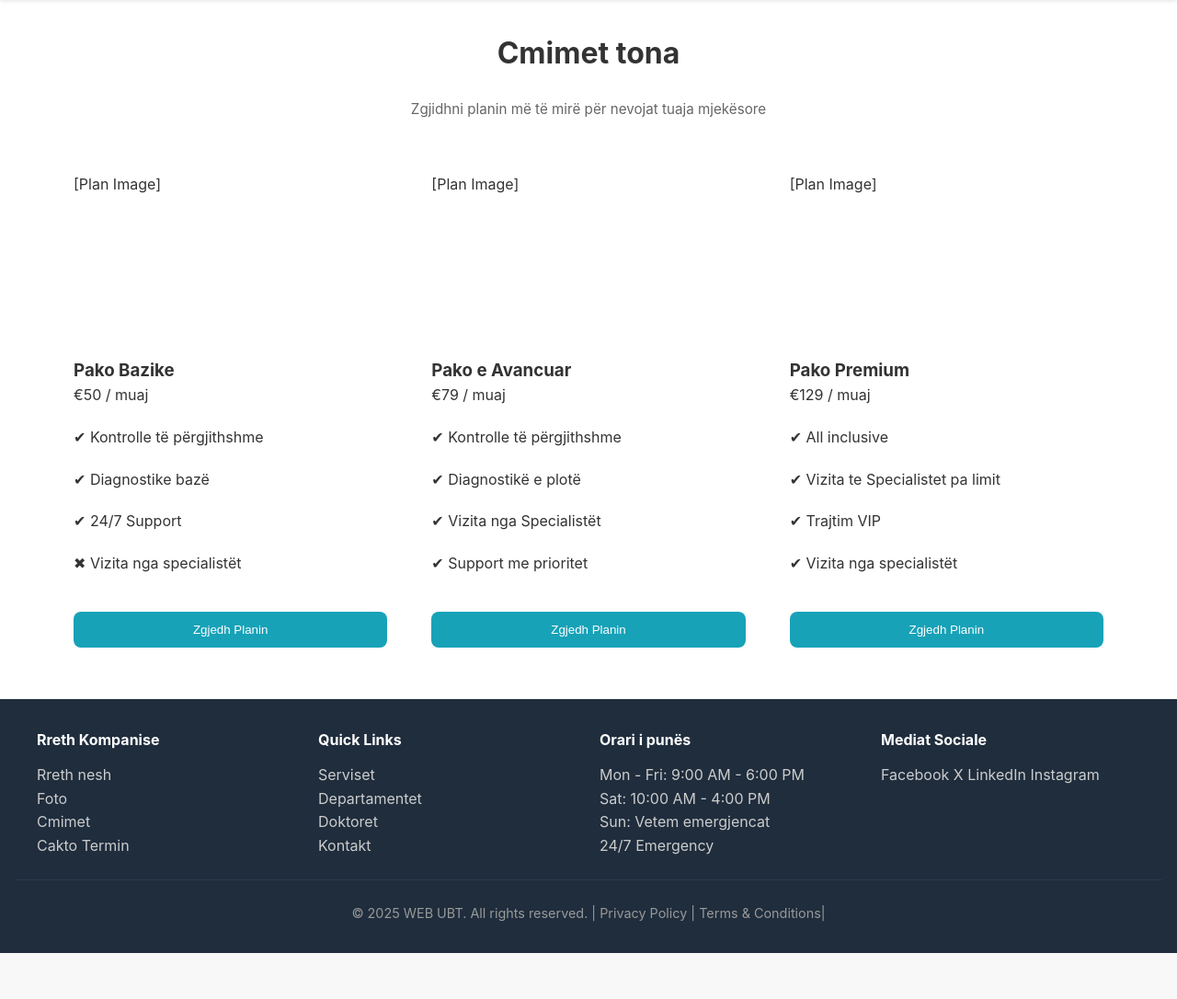
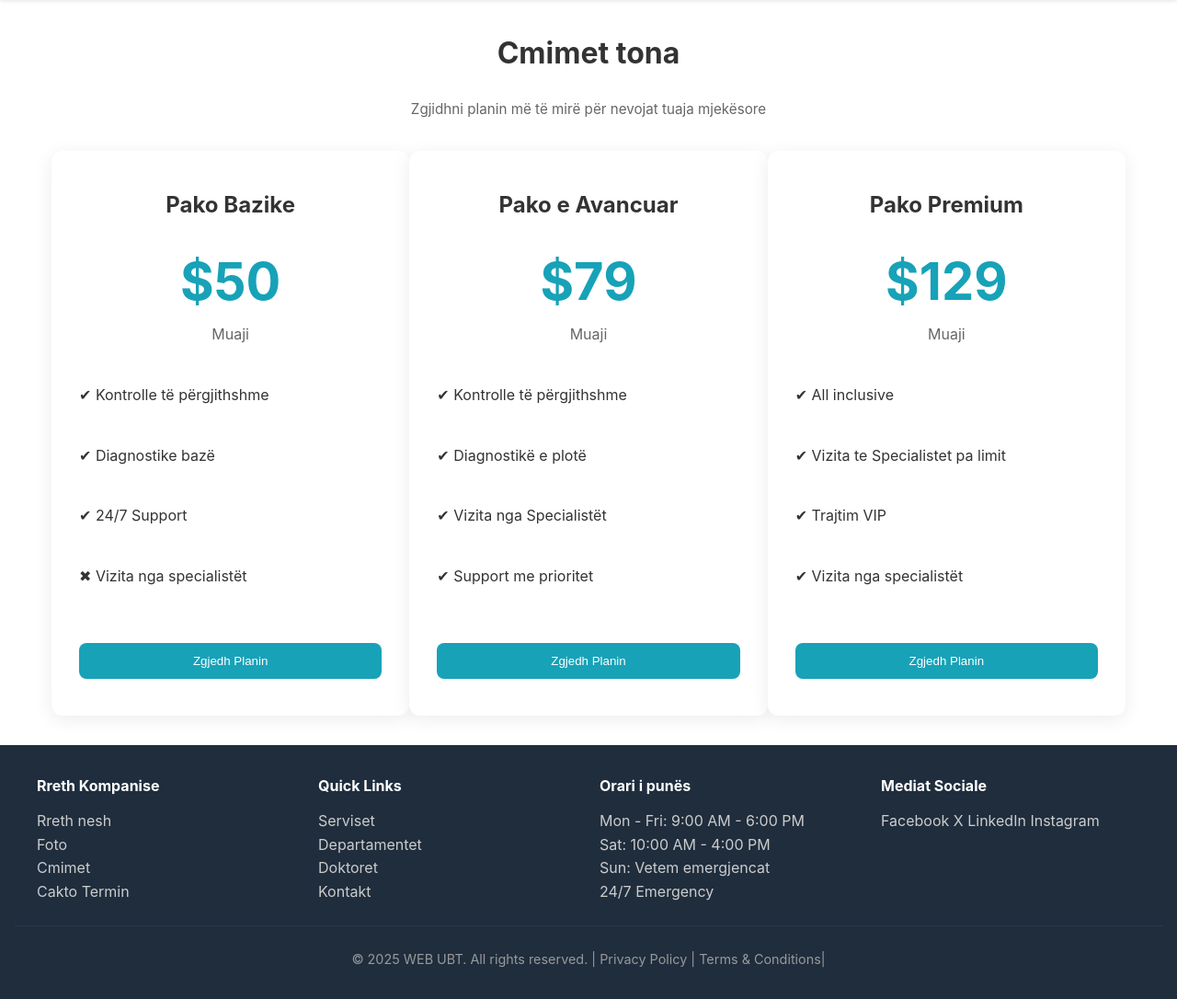
Before and after one commit to blertjakupi/HospitalManagementSystemWeb, a PHP site: page /cmimet.html in a window 1280 px wide. Shown: the part 69-1155 px from the top of the page at 92% size. Before the commit the page ends 1105 px from the top, so only its background shows below. Run offline with PHP 8.4, Linux system fonts and the light colour scheme.

Commit message:
v1.1.6
Updated cmimet.html

```diff
--- a/cmimet.html
+++ b/cmimet.html
@@ -34,13 +34,13 @@
             <div class="grid grid-3">
 
                 <!-- Card 1 -->
-                <div class="pricing-card card-hover">
-                    <div class="placeholder h-200">[Plan Image]</div>
+        <div class="pricing-card">
             <h3>Pako Bazike</h3>
-                    <p class="price">€50 / muaj</p>
-                    <ul class="pricing-list" style="list-style: none;">
+            <div class="pricing-price">$50</div>
+            <div class="pricing-period">Muaji</div>
+            <ul class="pricing-features">
                 <li>✔ Kontrolle të përgjithshme</li>
-                        <li>✔ Diagnostike bazë</li>
+                <li >✔ Diagnostike bazë</li>
                 <li>✔ 24/7 Support</li>
                 <li>✖ Vizita nga specialistët</li>
             </ul>
@@ -48,13 +48,13 @@
         </div>
 
                 <!-- Card 2 -->
-                <div class="pricing-card card-hover">
-                    <div class="placeholder h-200">[Plan Image]</div>
+        <div class="pricing-card">
             <h3>Pako e Avancuar</h3>
-                    <p class="price">€79 / muaj</p>
-                    <ul class="pricing-list" style="list-style: none;">
+            <div class="pricing-price">$79</div>
+            <div class="pricing-period">Muaji</div>
+            <ul class="pricing-features">
                 <li>✔ Kontrolle të përgjithshme</li>
-                        <li>✔ Diagnostikë e plotë</li>
+                <li >✔ Diagnostikë e plotë</li>
                 <li>✔ Vizita nga Specialistët</li>
                 <li>✔ Support me prioritet</li>
             </ul>
@@ -62,13 +62,13 @@
         </div>
 
                 <!-- Card 3 -->
-                <div class="pricing-card card-hover">
-                    <div class="placeholder h-200">[Plan Image]</div>
+        <div class="pricing-card">
             <h3>Pako Premium</h3>
-                    <p class="price">€129 / muaj</p>
-                    <ul class="pricing-list" style="list-style: none;">
+            <div class="pricing-price">$129</div>
+            <div class="pricing-period">Muaji</div>
+            <ul class="pricing-features">
                 <li>✔ All inclusive</li>
-                        <li>✔ Vizita te Specialistet pa limit</li>
+                <li >✔ Vizita te Specialistet pa limit</li>
                 <li>✔ Trajtim VIP</li>
                 <li>✔ Vizita nga specialistët</li>
             </ul>
--- a/style.css
+++ b/style.css
@@ -338,16 +338,46 @@ nav a:hover{
 .pricing .grid-3 li{
     margin: 20px 0;
 }
-.pricing-card{
-    padding:24px;
-    text-align:left;
+.pricing-card {
+    background: #fff;
+    padding: 40px 30px;
+    text-align: center;
+    border-radius: 12px;
+    box-shadow: 0 4px 20px rgba(0,0,0,0.08);
 }
-.pricing-price{
-    font-size:40px;
-    color:var(--primary);
-    font-weight:700;
-    margin-bottom:20px;
+
+.pricing-card h3 {
+    font-size: 24px;
+    margin-bottom: 20px;
 }
+
+.pricing-price {
+    font-size: 56px;
+    color: var(--primary);
+    font-weight: 700;
+}
+
+.pricing-period {
+    color: var(--muted);
+    margin-bottom: 30px;
+}
+
+.pricing-features {
+    list-style: none;
+    padding: 0;
+    text-align: left;
+    margin-bottom: 30px;
+}
+
+.pricing-features li {
+    padding: 10px 0;
+}
+
+.pricing-features li::before {
+    color: var(--primary);
+    font-weight: bold;
+}
+
 .pricing-btn{
     background:var(--primary);
     color:#fff;
```
Lines whose indentation alone changed are shown as unchanged.
